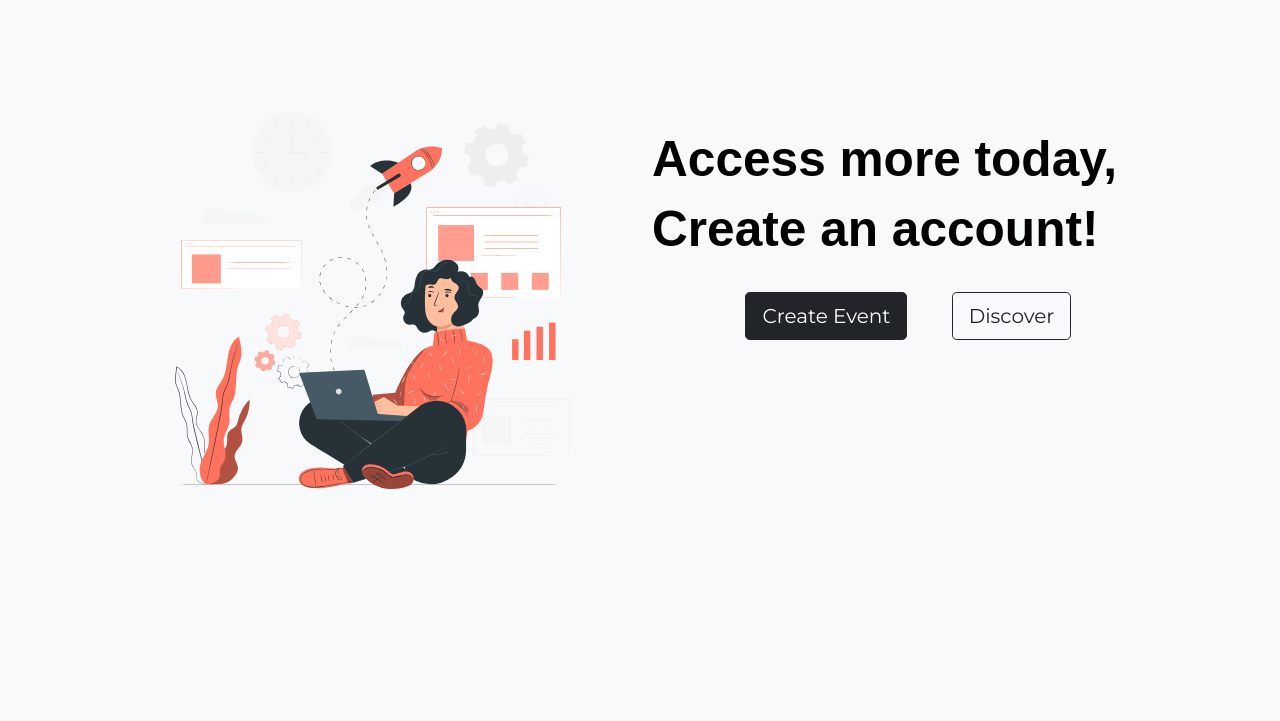
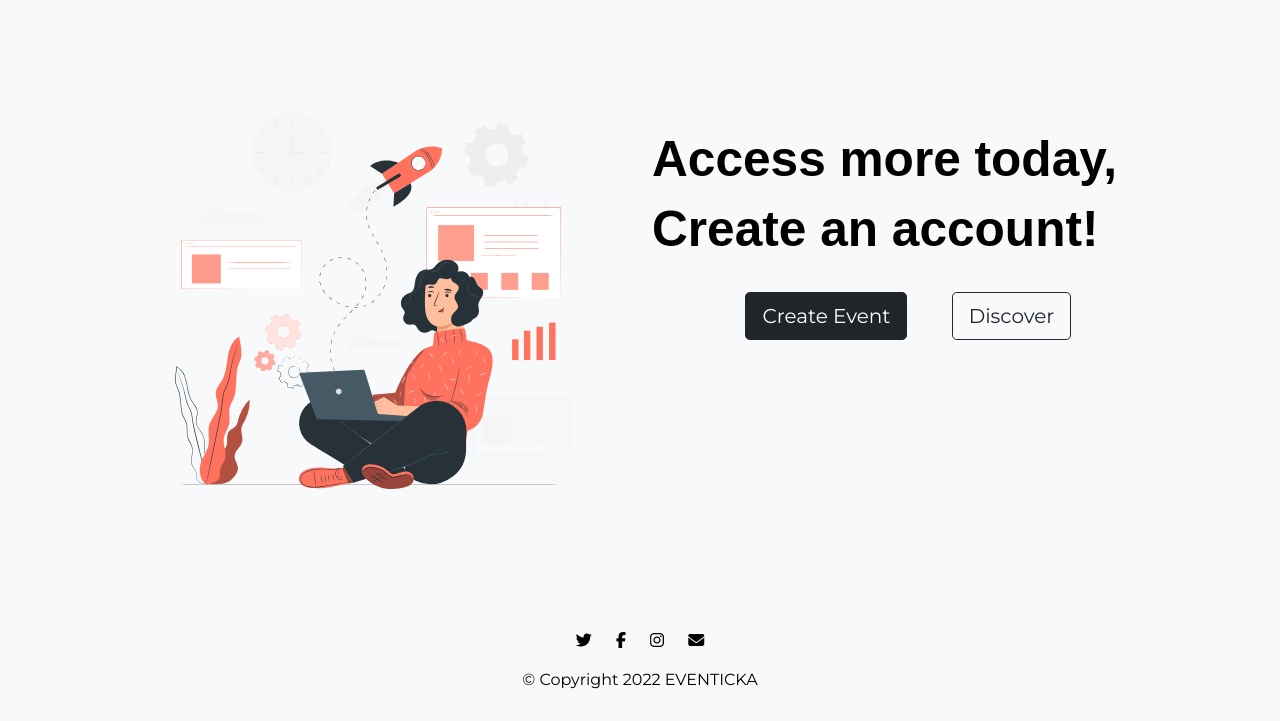
Before and after one commit to TEAM-ACHIEVE/EVENTICKA, a plain HTML site: page index.html in a window 1280 px wide. Shown: the part 1230-1951 px from the top of the page. Before the commit the page ends 1829 px from the top, so only its background shows below. Drawn offline with nearby package versions, Linux system fonts and the light colour scheme.

Commit message:
footer started

```diff
--- a/Css/styles.css
+++ b/Css/styles.css
@@ -85,3 +85,11 @@ body{
 #mover1{
     display: none;
 }
+
+/* FOOTER SECTION */
+
+.footer-icon{
+    color: #000000;
+    font-size: 1rem;
+    margin: 20px 10px;
+}
--- a/index.html
+++ b/index.html
@@ -168,6 +168,7 @@
                 </div>
             </section>
 
+            <!-- trending slider -->
            <section>
                 <div id="trending" class="carousel slide carousel-dark" data-bs-touch="true" data-bs-ride="carousel" data-bs-pause=="hover">
 
@@ -312,6 +313,7 @@
 
             </section>
 
+            <!-- localized slider -->
             <section>
                 <div id="localized" class="carousel slide carousel-dark" data-bs-touch="true" data-bs-ride="carousel" data-bs-pause=="hover">
 
@@ -456,6 +458,7 @@
 
             </section>
 
+            <!-- online slider -->
             <section>
                 <div id="mover1" class="carousel slide carousel-dark" data-bs-touch="true" data-bs-ride="carousel" data-bs-pause=="hover">
 
@@ -600,7 +603,7 @@
 
             </section>
 
-
+            <!-- for you slider -->
             <section>
                 <div id="you" class="carousel slide carousel-dark" data-bs-touch="true" data-bs-ride="carousel" data-bs-pause=="hover">
 
@@ -762,6 +765,18 @@
                 </div>
            </section>
 
+           <section id="footer">
+                <div class="container-fluid">
+                    <a href="http://"><i class="footer-icon fab fa-twitter"></i></a>
+                    <a href="http://"><i class="footer-icon fab fa-facebook-f"></i></a>
+                    <a href="http://"><i class="footer-icon fab fa-instagram"></i></a>
+                    <a href="mailto:roarnotesfoundation@gmail.com"><i class="footer-icon fas fa-envelope"></i></a>
+
+                    <p>© Copyright 2022 EVENTICKA</p>
+
+                </div>
+           </section>
+
            <!-- bootstrap js -->
            <script src="https://cdn.jsdelivr.net/npm/bootstrap@5.1.3/dist/js/bootstrap.bundle.min.js" integrity="sha384-ka7Sk0Gln4gmtz2MlQnikT1wXgYsOg+OMhuP+IlRH9sENBO0LRn5q+8nbTov4+1p" crossorigin="anonymous"></script>
 
```
